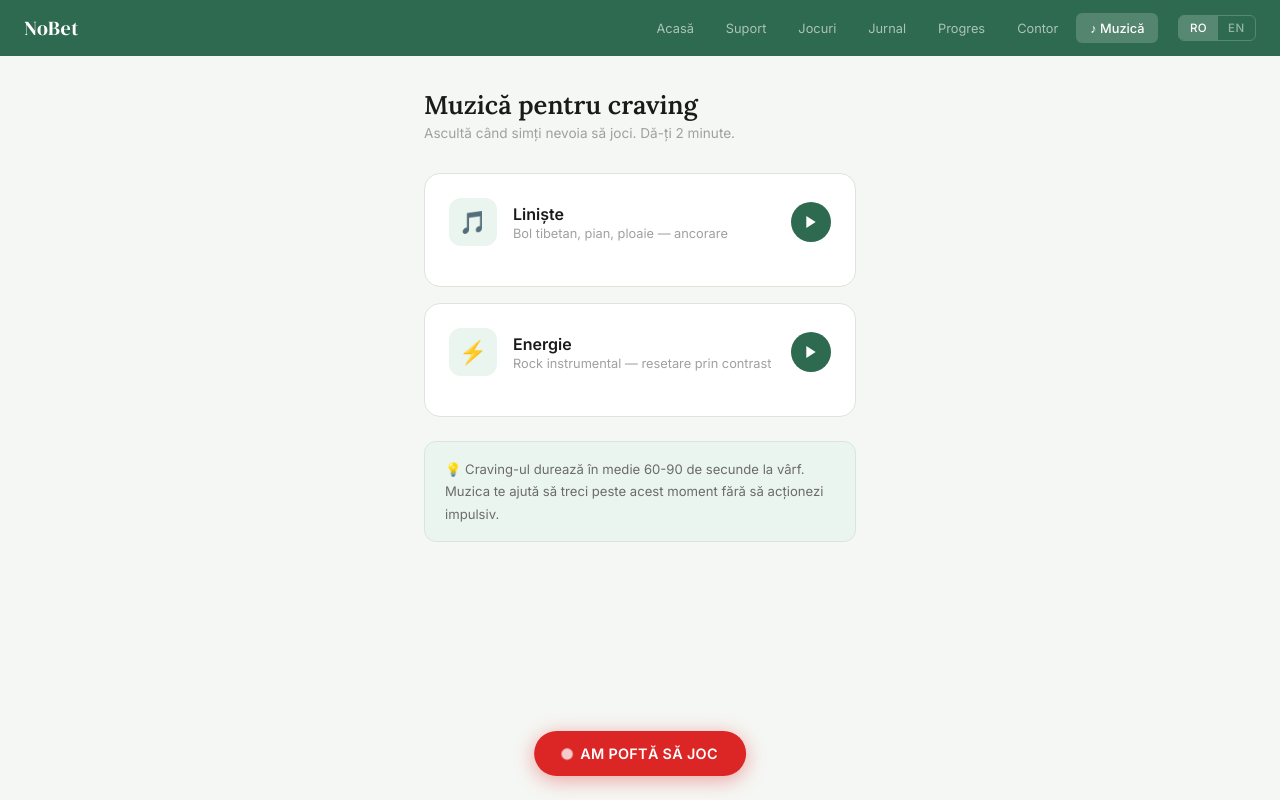
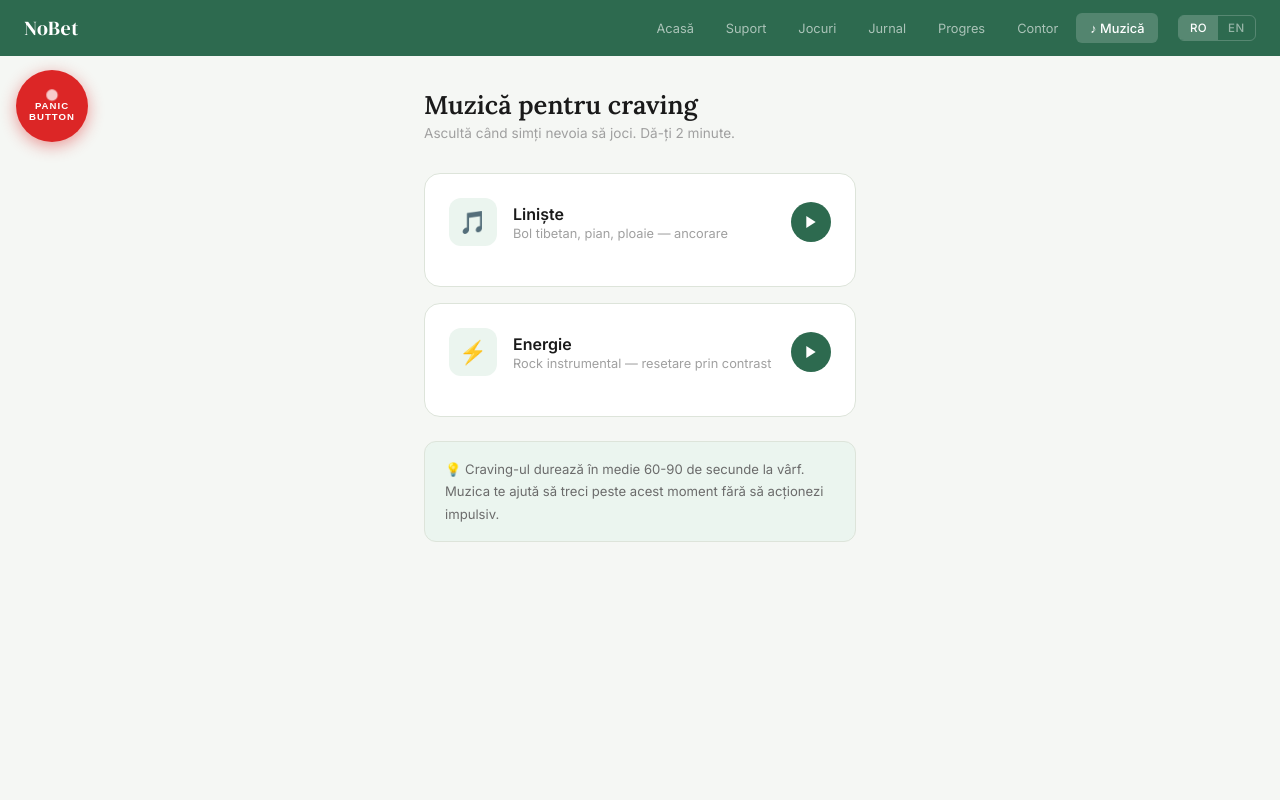
Before and after one commit to martinmanuelm84-ui/nobet-app, a Next.js app: page /muzica in a window 1280 px wide. Built offline with nearby package versions, Linux system fonts and the light colour scheme.

Commit message:
panic button redesign - round top left

```diff
--- a/components/CrisisButton.tsx
+++ b/components/CrisisButton.tsx
@@ -42,8 +42,8 @@ export default function CrisisButton({ lang }: { lang: Lang }) {
     <>
       <style>{`
         @import url('https://fonts.googleapis.com/css2?family=Lora:ital,wght@0,600;1,400&display=swap');
-        .crisis-fab { position:fixed; bottom:24px; left:50%; transform:translateX(-50%); z-index:999; background:#dc2626; color:white; border:none; border-radius:100px; padding:14px 28px; font-size:0.9rem; font-weight:600; font-family:inherit; cursor:pointer; box-shadow:0 4px 20px rgba(220,38,38,0.4); letter-spacing:0.3px; transition:transform 0.2s,box-shadow 0.2s; white-space:nowrap; display:flex; align-items:center; gap:8px; }
-        .crisis-fab:hover { transform:translateX(-50%) translateY(-2px); box-shadow:0 6px 28px rgba(220,38,38,0.5); }
+        .crisis-fab { position:fixed; top:70px; left:16px; z-index:999; background:#dc2626; color:white; border:none; border-radius:50%; width:72px; height:72px; padding:0; font-size:0.6rem; font-weight:800; letter-spacing:1px; text-align:center; line-height:1.2; flex-direction:column; cursor:pointer; box-shadow:0 4px 16px rgba(220,38,38,0.45); display:flex; align-items:center; justify-content:center; transition:transform 0.2s,box-shadow 0.2s; }
+        .crisis-fab:hover { transform:scale(1.08); box-shadow:0 6px 24px rgba(220,38,38,0.55); }
         .crisis-fab .pulse { width:10px; height:10px; background:white; border-radius:50%; animation:pulse 1.5s infinite; }
         @keyframes pulse { 0%,100%{opacity:1;transform:scale(1)} 50%{opacity:0.5;transform:scale(1.3)} }
         .crisis-overlay { position:fixed; inset:0; z-index:1000; background:#0f1a0f; display:flex; flex-direction:column; align-items:center; justify-content:center; padding:2rem; animation:fadeIn 0.3s ease; overflow-y:auto; }
@@ -74,9 +74,9 @@ export default function CrisisButton({ lang }: { lang: Lang }) {
         .close-btn:hover { color:white; border-color:rgba(255,255,255,0.4); }
       `}</style>
 
-      <button className="crisis-fab" onClick={() => setOpen(true)}>
+      <button className="crisis-fab" onClick={() => setOpen(true)} title={ro ? 'AM POFTĂ SĂ JOC' : 'PANIC BUTTON'}>
         <span className="pulse"></span>
-        {ro ? 'AM POFTĂ SĂ JOC' : 'I WANT TO GAMBLE'}
+        PANIC BUTTON
       </button>
 
       {open && (
```
